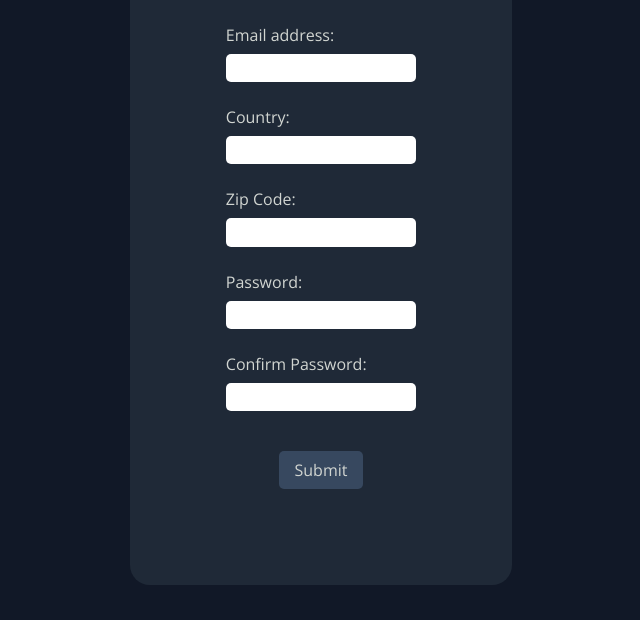
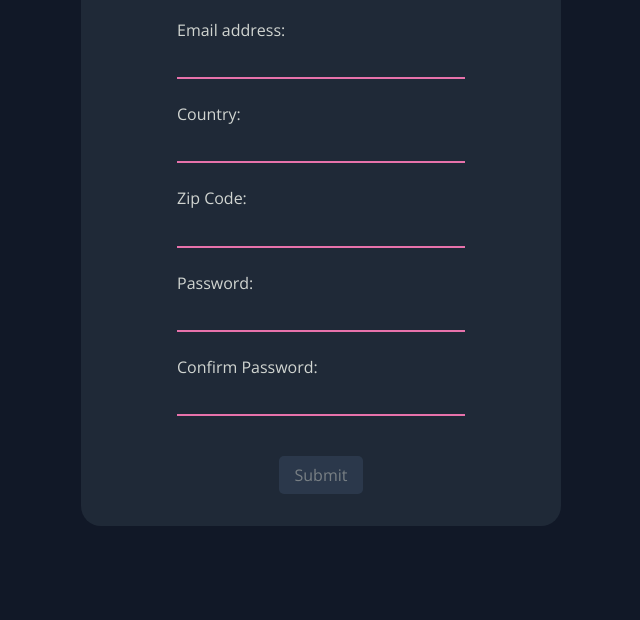
Before and after one commit to theadg/sign-up, a website built with webpack: page src/template.html in a window 1280 px wide. Shown: the part 180-800 px from the top of the page, without its empty margins (319-959 px from the left). Built offline with nearby package versions, Linux system fonts and the light colour scheme.

Commit message:
Add new styles

```diff
--- a/src/styles/style.scss
+++ b/src/styles/style.scss
@@ -3,6 +3,7 @@ $secondaryBg: #1f2937;
 $colorText: #d1d5d1;
 $colorHighlight: #e772ab;
 $colorButton: #37485f;
+$colorValid: #81b29a;
 
 * {
   padding: 0;
@@ -25,8 +26,7 @@ body {
 }
 
 section {
-  width: fit-content;
-
+  width: 480px;
   height: auto;
 }
 
@@ -36,8 +36,9 @@ form {
   @include flexCenter();
   flex-direction: column;
   gap: 1em;
-  padding: 6em;
+  padding: 2em 0;
   border-radius: 20px;
+  position: relative;
 }
 
 h1 {
@@ -47,14 +48,15 @@ h1 {
 .input {
   &__label {
     display: flex;
-    flex-direction: column;
+    flex-direction: row;
+    justify-content: space-between;
   }
 }
 
 label {
   display: flex;
   flex-direction: column;
-  width: fit-content;
+  width: max(60%, 250px);
   gap: 0.5em;
 }
 
@@ -62,10 +64,27 @@ input {
   appearance: none;
   border: none;
   padding: 0.5em;
-  border-radius: 5px;
+  transition: all 250ms ease-in-out;
+  background-color: transparent;
+  border-bottom: 2px solid $colorText;
+  color: $colorText;
+
   &:focus {
     outline: none;
   }
+
+  &:valid {
+    border-color: $colorValid;
+    background-color: transparent;
+  }
+
+  &:invalid {
+    @extend .invalid;
+  }
+}
+
+.invalid {
+  border-color: $colorHighlight !important;
 }
 
 // form errors
@@ -105,4 +124,14 @@ button {
   outline: none;
 
   margin-top: 1em;
+  transition: all 250ms ease-in-out;
+
+  &:hover {
+    cursor: pointer;
+    background-color: #4d6483;
+  }
+
+  &:disabled {
+    opacity: 0.5;
+  }
 }
```
